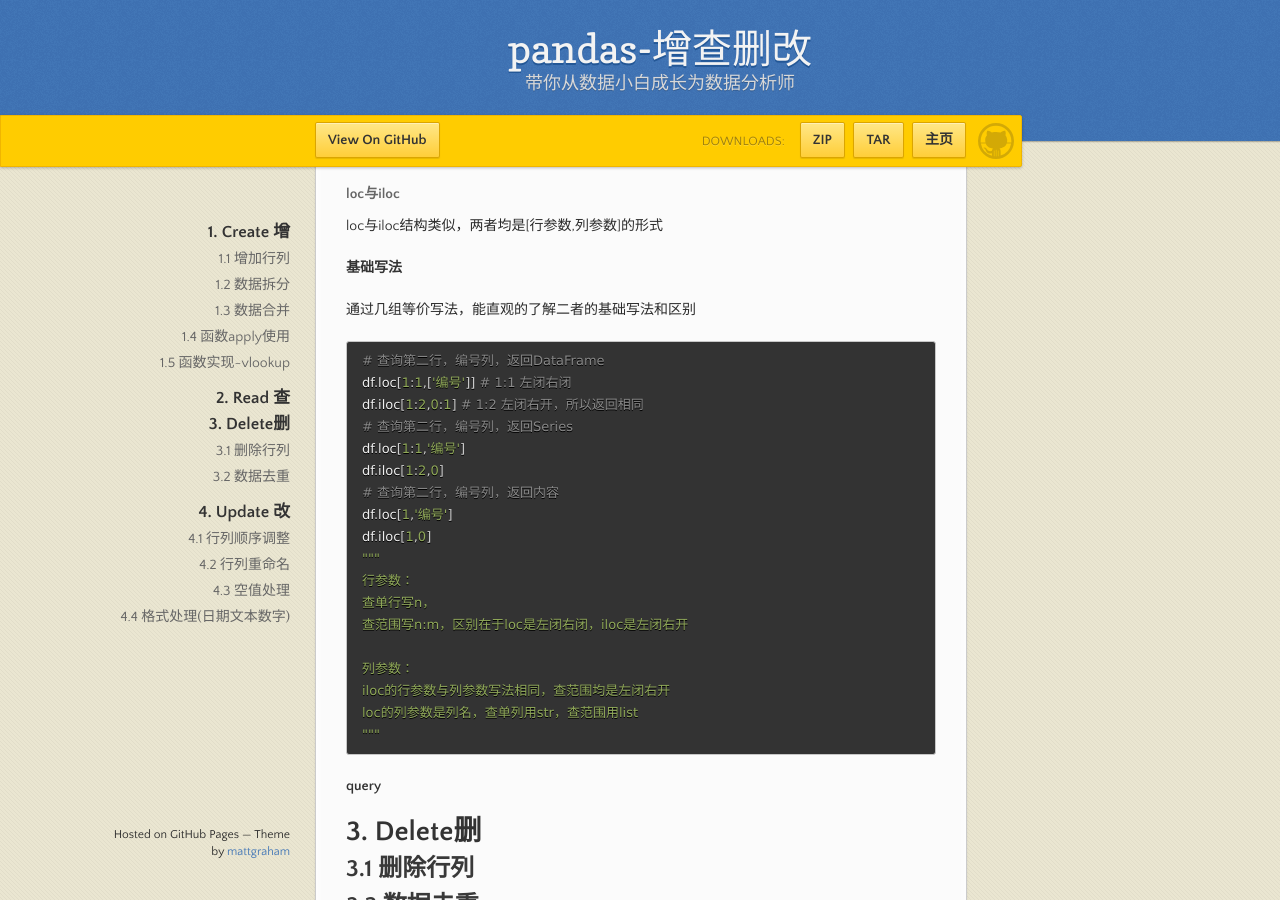
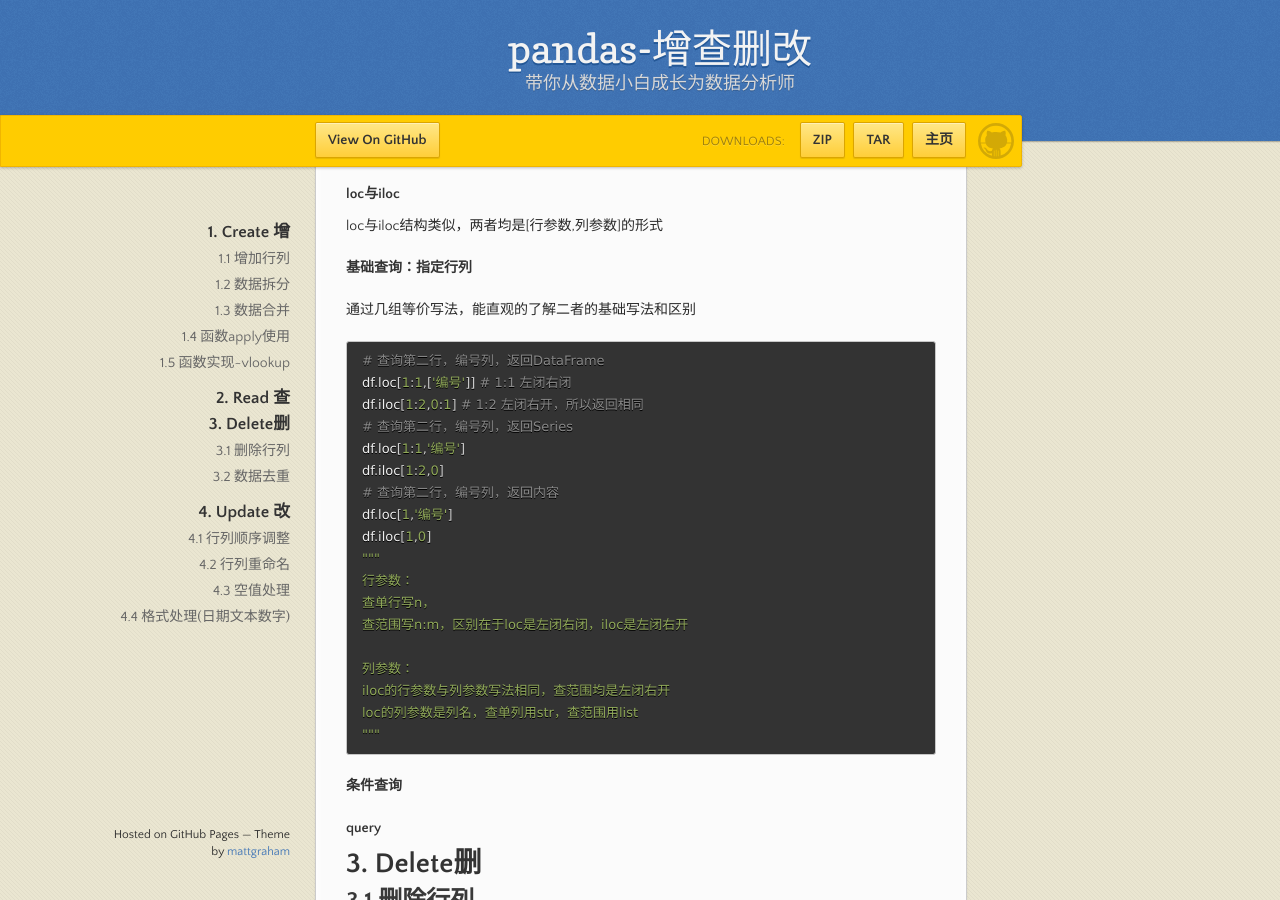
Before and after one commit to analy-liu/analy-liu.github.io, a Jekyll site: the page built from _posts/2022-08-04-Python_Pandas_CRUD.md, in a window 1280 px wide and 900 px high, scrolled down 9285 px. Built offline with Jekyll 4.4.1, drawn with Linux system fonts in a browser that asks for light colours.

Commit message:
加强h4

````diff
--- a/_posts/2022-08-04-Python_Pandas_CRUD.md
+++ b/_posts/2022-08-04-Python_Pandas_CRUD.md
@@ -412,10 +412,11 @@ pandas查数据叫做切片，主要用loc与iloc来实现，query则是类似SQ
 |2|B-01|24|60|2022-07-19|NaN|
 |3|B-01|34|60|2022-08-20|None|
 
-#### loc与iloc
+#### **loc与iloc**
+
 loc与iloc结构类似，两者均是[行参数,列参数]的形式
 
-**基础写法**
+**基础查询：指定行列**
 
 通过几组等价写法，能直观的了解二者的基础写法和区别
 
@@ -440,9 +441,11 @@ loc的列参数是列名，查单列用str，查范围用list
 """
 ```
 
+**条件查询**
 
 
-**query**
+
+#### **query**
 
 # 3. Delete删
 
````
